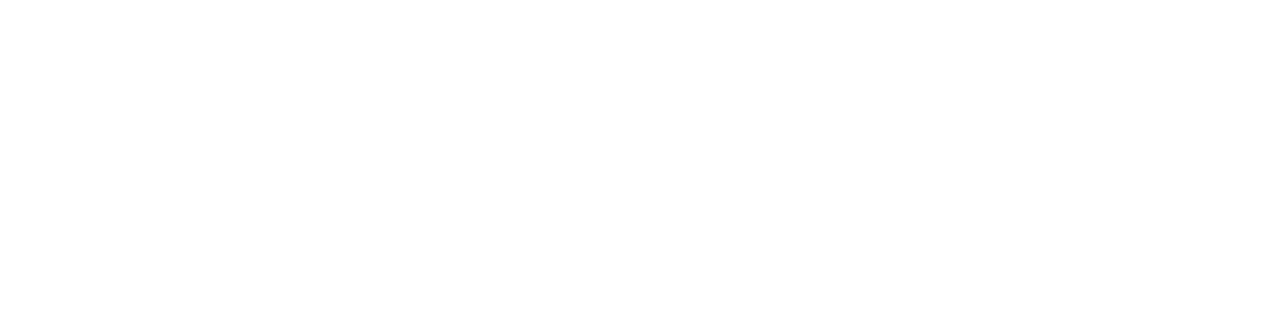
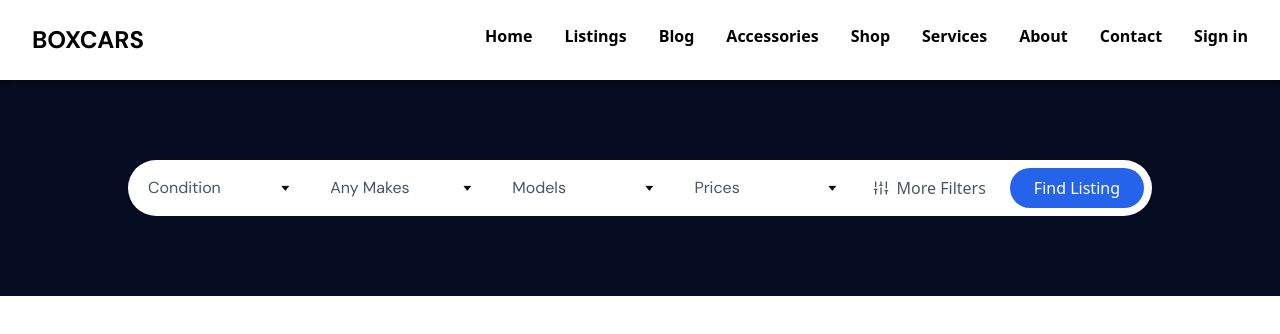
Before and after one commit to AliAlYaman/Boxcars-Frontend, a React (Vite) app in the folder Boxcars/: page /listings in a window 1280 px wide. Before the commit this address had no page. Shown: the top 334 px of the page. Built offline with nearby package versions, Linux system fonts and the light colour scheme.

Commit message:
Created listing page

```diff
--- a/Boxcars/src/App.jsx
+++ b/Boxcars/src/App.jsx
@@ -1,17 +1,23 @@
-import { BrowserRouter as Router, Route, Routes} from 'react-router-dom';
-import { LandingPage } from "./pages/LandingPage"
+import { BrowserRouter as Router, Route, Routes } from 'react-router-dom';
+import React, { Suspense, lazy } from 'react';
+import { LoadingAnimation } from './components/LoadingAnimation';
+
+// Lazy load the pages with named exports
+const LandingPage = lazy(() => import('./pages/LandingPage').then(module => ({ default: module.LandingPage })));
+const ListingPage = lazy(() => import('./pages/ListingPage').then(module => ({ default: module.ListingPage })));
+
 
 function App() {
-
   return (
-    <>
-      <Router>
+    <Router>
+      <Suspense fallback={<LoadingAnimation />}>
         <Routes>
-          <Route path="/" element={<LandingPage/>}/>
+          <Route path="/" element={<LandingPage />} />
+          <Route path="/listings" element={<ListingPage />} />
         </Routes>
-      </Router>
-    </>
-  )
+      </Suspense>
+    </Router>
+  );
 }
 
-export default App
+export default App;
--- /dev/null
+++ b/Boxcars/src/components/LoadingAnimation.jsx
@@ -0,0 +1,14 @@
+export const LoadingAnimation = () => {
+    return (
+      <div className="fixed inset-0 flex items-center justify-center bg-gray-100">
+        <div className="text-center">
+          <svg className="w-16 h-16 mx-auto mb-4 animate-spin" viewBox="0 0 24 24">
+            <circle className="opacity-25" cx="12" cy="12" r="10" stroke="currentColor" strokeWidth="4" fill="none" />
+            <path className="opacity-75" fill="currentColor" d="M4 12a8 8 0 018-8V0C5.373 0 0 5.373 0 12h4zm2 5.291A7.962 7.962 0 014 12H0c0 3.042 1.135 5.824 3 7.938l3-2.647z" />
+          </svg>
+          <h2 className="text-2xl font-semibold text-gray-700 mb-2">Loading</h2>
+          <p className="text-gray-500">Please wait while we prepare your experience...</p>
+        </div>
+      </div>
+    );
+  }
--- /dev/null
+++ b/Boxcars/src/components/SearchListings.jsx
@@ -0,0 +1,66 @@
+import { useState } from "react";
+import { ChevronDown, Sliders } from "lucide-react";
+
+export const SearchListings = () => {
+  const [openDropdown, setOpenDropdown] = useState(null);
+
+  const handleToggle = (dropdown) => {
+    setOpenDropdown(openDropdown === dropdown ? null : dropdown);
+  };
+
+  return (
+    <div className="bg-navy-900  py-20 flex justify-center">
+      <div className="bg-white rounded-lg md:rounded-full flex flex-col md:flex-row items-stretch md:items-center p-2 w-full max-w-5xl space-y-2 md:space-y-0 md:space-x-2">
+        <div className="flex-1 grid grid-cols-1 sm:grid-cols-2 md:flex md:flex-row items-center gap-2 md:gap-4">
+          <Select label="Condition" options={["New", "Used"]} isOpen={openDropdown === "Condition"} onToggle={() => handleToggle("Condition")} />
+          <Select label="Any Makes" options={["Toyota", "Honda", "Ford"]} isOpen={openDropdown === "Any Makes"} onToggle={() => handleToggle("Any Makes")} />
+          <Select label="Models" options={["Model X", "Model Y", "Model Z"]} isOpen={openDropdown === "Models"} onToggle={() => handleToggle("Models")} />
+          <Select label="Prices" options={["$0 - $10,000", "$10,000 - $20,000", "$20,000+"]} isOpen={openDropdown === "Prices"} onToggle={() => handleToggle("Prices")} />
+        </div>
+        <div className="flex items-center space-x-2 justify-between md:justify-start">
+          <button className="text-gray-600 hover:text-gray-800 px-4 py-2 rounded-full flex items-center space-x-2 transition-colors duration-200 flex-grow md:flex-grow-0">
+            <Sliders className="w-4 h-4" />
+            <span className="hidden sm:inline">More Filters</span>
+          </button>
+          <button className="bg-blue-600 text-white px-6 py-2 rounded-full hover:bg-blue-700 transition-colors duration-200 flex-grow md:flex-grow-0">
+            Find Listing
+          </button>
+        </div>
+      </div>
+    </div>
+  );
+};
+
+const Select = ({ label, options, isOpen, onToggle }) => {
+  const [selectedOption, setSelectedOption] = useState(label);
+
+  const handleOptionClick = (option) => {
+    setSelectedOption(option);
+    onToggle();
+  };
+
+  return (
+    <div className="relative w-full font-dmSans">
+      <button
+        onClick={onToggle}
+        className="flex items-center justify-between text-gray-600 hover:text-gray-800 px-3 py-2  transition-colors duration-200 w-full  bg-white"
+      >
+        <span className="truncate">{selectedOption}</span>
+        <img src="assets/icons/Border.png" className="" />
+      </button>
+      {isOpen && (
+        <div className="absolute mt-2 bg-white border border-gray-200 rounded-lg shadow-lg z-10 w-full max-h-60 overflow-y-auto">
+          {options.map((option, index) => (
+            <div
+              key={index}
+              onClick={() => handleOptionClick(option)}
+              className="px-4 py-2 text-gray-700 hover:bg-gray-100 cursor-pointer"
+            >
+              {option}
+            </div>
+          ))}
+        </div>
+      )}
+    </div>
+  );
+};
--- /dev/null
+++ b/Boxcars/src/pages/ListingPage.jsx
@@ -0,0 +1,9 @@
+import { Navbar } from "../components/Navbar";
+import { SearchListings } from "../components/SearchListings";
+
+export const ListingPage = () => {
+    return(<div className="bg-primary ">
+        <Navbar/>
+        <SearchListings/>
+    </div>);
+}
--- a/Boxcars/tailwind.config.js
+++ b/Boxcars/tailwind.config.js
@@ -6,6 +6,9 @@
   ],
   theme: {
     extend: {
+      colors : {
+        primary: '#050B20'
+      },
       fontFamily: {
         dmSans: ['DM Sans']
       }
```
Also changed, not shown: Boxcars/public/assets/icons/Border.png (added), Boxcars/src/index.css (line endings or trailing spaces).
